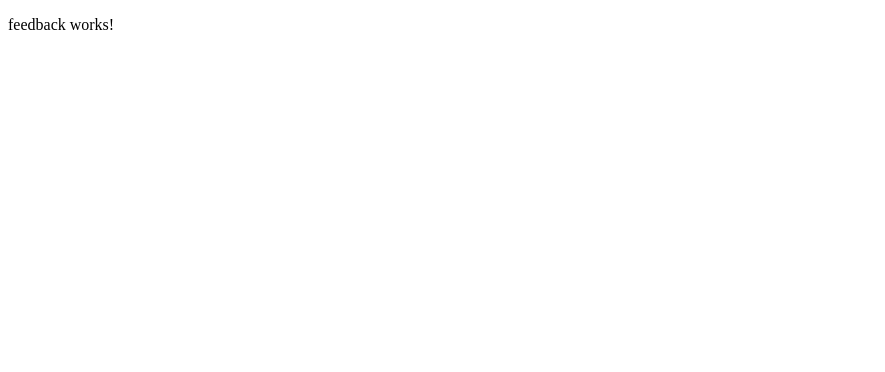
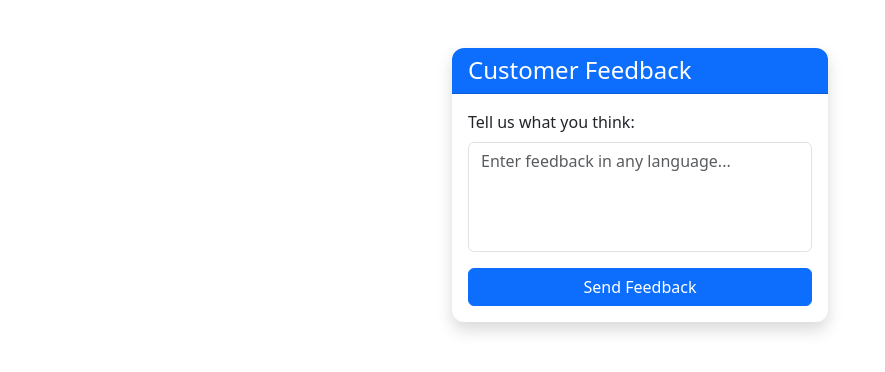
Before and after one commit to ahmedsaameh14/customer_feedback_angular, an Angular app: page / in a window 1280 px wide. Shown: the top 372 px of the page, without its empty margins (0-885 px from the left). Built offline with nearby package versions, Linux system fonts and the light colour scheme.

Commit message:
Send Feedback Work Well

```diff
--- a/angular.json
+++ b/angular.json
@@ -27,9 +27,12 @@
               }
             ],
             "styles": [
+              "node_modules/bootstrap/dist/css/bootstrap.min.css",
               "src/styles.css"
             ],
-            "scripts": []
+            "scripts": [
+              "node_modules/bootstrap/dist/js/bootstrap.bundle.min.js"
+            ]
           },
           "configurations": {
             "production": {
@@ -85,9 +88,12 @@
               }
             ],
             "styles": [
+              "node_modules/bootstrap/dist/css/bootstrap.min.css",
               "src/styles.css"
             ],
-            "scripts": []
+            "scripts": [
+              "node_modules/bootstrap/dist/js/bootstrap.bundle.min.js"
+            ]
           }
         }
       }
--- a/package.json
+++ b/package.json
@@ -17,6 +17,7 @@
     "@angular/platform-browser": "^19.2.0",
     "@angular/platform-browser-dynamic": "^19.2.0",
     "@angular/router": "^19.2.0",
+    "bootstrap": "^5.3.8",
     "rxjs": "~7.8.0",
     "tslib": "^2.3.0",
     "zone.js": "~0.15.0"
--- a/src/app/feedback/feedback.component.css
+++ b/src/app/feedback/feedback.component.css
@@ -0,0 +1,21 @@
+.container {
+  max-width: 800px;
+}
+
+.card {
+  border-radius: 12px;
+  overflow: hidden;
+}
+
+textarea {
+  resize: none;
+  transition: border-color 0.2s;
+}
+
+textarea:focus {
+  box-shadow: 0 0 0 0.25 cold-rem rgba(13, 110, 253, 0.15);
+}
+
+.spinner-border {
+  vertical-align: middle;
+}
--- a/src/app/feedback/feedback.component.html
+++ b/src/app/feedback/feedback.component.html
@@ -1 +1,35 @@
-<p>feedback works!</p>
+<div class="container mt-5">
+    <div class="row justify-content-center">
+        <div class="col-md-6">
+            <div class="card shadow border-0">
+                <div class="card-header bg-primary text-white">
+                    <h4 class="mb-0">Customer Feedback</h4>
+                </div>
+                <div class="card-body">
+                    <form [formGroup]="feedbackForm" (ngSubmit)="sendFeedback()">
+                        <div class="mb-3">
+                            <label for="feedbackText" class="form-label">Tell us what you think:</label>
+                            <textarea id="feedbackText" class="form-control" rows="4" formControlName="text"
+                                placeholder="Enter feedback in any language..."
+                                [class.is-invalid]="feedbackForm.get('text')?.invalid && feedbackForm.get('text')?.touched">
+              </textarea>
+                            <div class="invalid-feedback">
+                                Please provide some feedback before sending.
+                            </div>
+                        </div>
+
+                        <button type="submit" class="btn btn-primary w-100" [disabled]="isSent">
+                            <span *ngIf="isSent" class="spinner-border spinner-border-sm me-2"></span>
+                            {{ isSent ? 'Analyzing...' : 'Send Feedback' }}
+                        </button>
+                    </form>
+
+                    <div *ngIf="message" class="mt-3 alert"
+                        [ngClass]="message.includes('Fail') ? 'alert-danger' : 'alert-success'">
+                        {{ message }}
+                    </div>
+                </div>
+            </div>
+        </div>
+    </div>
+</div>
--- a/src/app/feedback/feedback.component.ts
+++ b/src/app/feedback/feedback.component.ts
@@ -1,11 +1,44 @@
 import { Component } from '@angular/core';
+import { FormBuilder, FormGroup, ReactiveFormsModule, Validators } from '@angular/forms';
+import { FeedbackService } from '../Service/feedback.service';
+import { CommonModule } from '@angular/common';
 
 @Component({
   selector: 'app-feedback',
-  imports: [],
+  imports: [ReactiveFormsModule , CommonModule],
   templateUrl: './feedback.component.html',
   styleUrl: './feedback.component.css'
 })
 export class FeedbackComponent {
 
+  feedbackForm: FormGroup;
+  message = '';
+  isSent = false;
+
+  constructor(private fb:FormBuilder , private _feedbackS:FeedbackService){
+    this.feedbackForm = this.fb.group({
+      text: ['' , [Validators.required]]
+    })
+  }
+
+  sendFeedback(){
+    if(this.feedbackForm.invalid){
+      this.feedbackForm.markAllAsTouched();
+      return;
+    }
+
+    this.isSent=true;
+    this._feedbackS.addFeedback(this.feedbackForm.value.text).subscribe({
+      next: (res:any) =>{
+        this.message = res.message;
+        this.feedbackForm.reset();
+        this.isSent = false
+      },
+      error: (err) =>{
+        this.message = err.error?.message || 'Something went wrong';
+        this.isSent = false
+      }
+    })
+  }
+
 }
```
Also changed, not shown: 1 other file (tests, documents, lock files or other folders).
